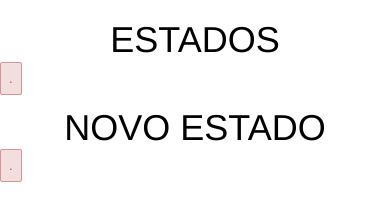
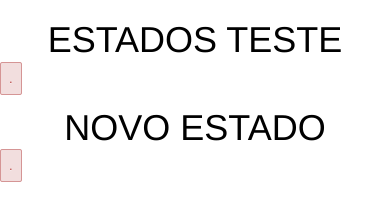
Before and after one commit to piscke/LearningPhonegap, a plain HTML site: page my-app/www/index.html in a window 390 px wide. Drawn offline with Linux system fonts and the light colour scheme; some packages are replaced by stand-ins of ours; no server answers.

Commit message:
Update index.html

```diff
--- a/my-app/www/index.html
+++ b/my-app/www/index.html
@@ -27,7 +27,7 @@
         <title>Hello World - Netforce</title>
     </head>
     <body>
-		<h1>Estados</h1>
+		<h1>Estados teste</h1>
 		<div data-url="http://studio.netforcews.com/api/teste/tabelas/estados">
 		</div>
 		<h1>Novo Estado</h1>
```
